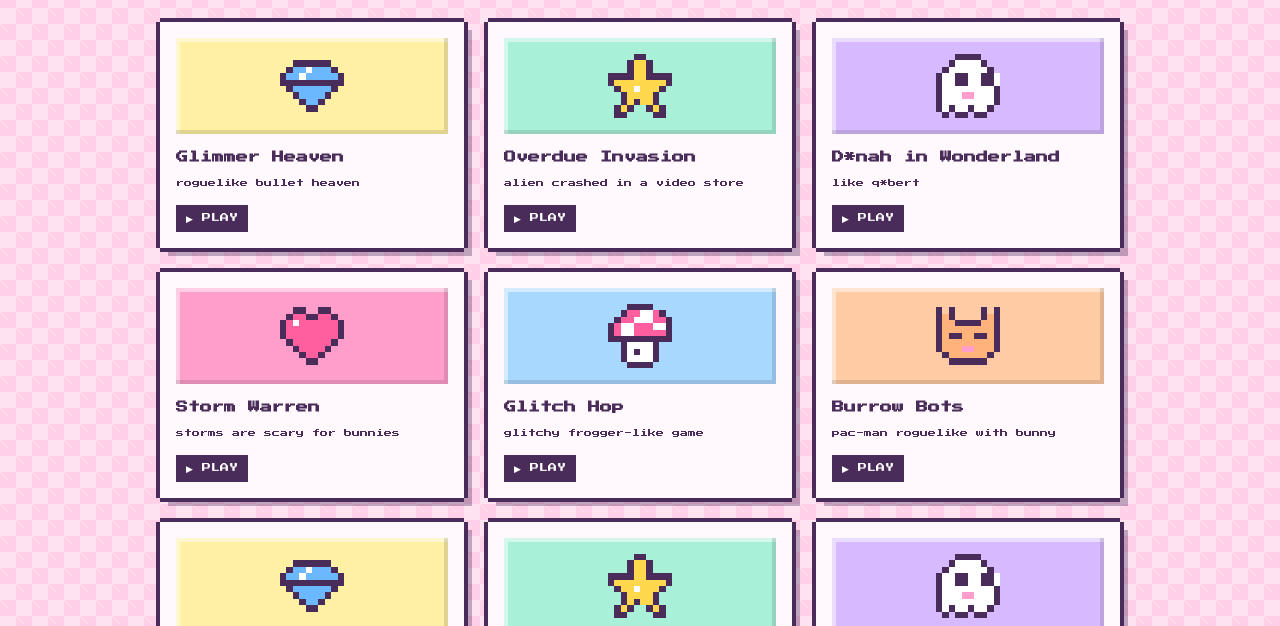
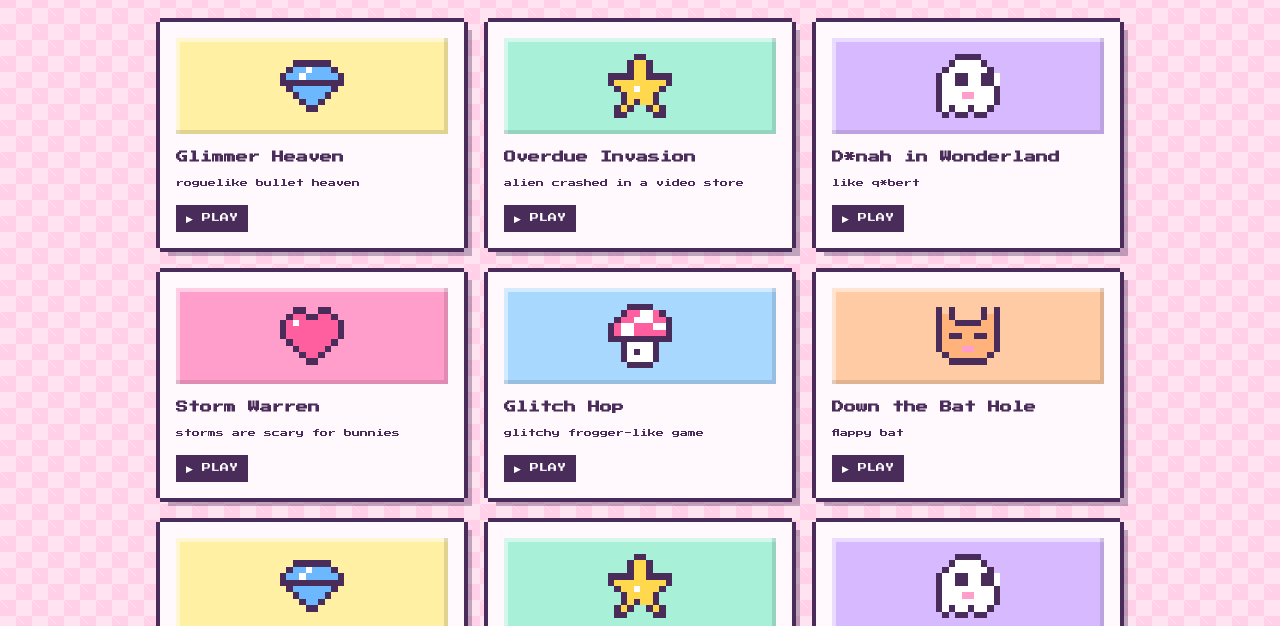
Before and after one commit to pleasance/poked, a plain HTML site: page index.html in a window 1280 px wide. Shown: the part 184-810 px from the top of the page. Drawn offline with Linux system fonts and the light colour scheme.

Commit message:
Update index.html

```diff
--- a/index.html
+++ b/index.html
@@ -133,7 +133,7 @@ const GAMES = [
   { name: "D*nah in Wonderland", url: "https://poked.us/dinah.html",                            desc: "like q*bert",        color: "lilac", icon: "ghost" },
   { name: "Storm Warren",    url: "https://poked.us/storm.html",                               desc: "storms are scary for bunnies",     color: "pink",  icon: "heart" },
   { name: "Glitch Hop",    url: "https://poked.us/glitch_hop.html",                            desc: "glitchy frogger-like game",             color: "sky",   icon: "mushroom" },
-  { name: "Burrow Bots", url: "https://poked.us/bun.html",                           desc: "pac-man roguelike with bunny",       color: "peach", icon: "cat" },
+  { name: "Down the Bat Hole", url: "https://poked.us/bat.html",                           desc: "flappy bat",       color: "peach", icon: "cat" },
   { name: "Glitchfall",       url: "https://poked.us/glitchfall.html",                           desc: "glitchy puzzle game", color: "lemon", icon: "gem" },
   { name: "Pet Rock Paperboy",     url: "https://poked.us/petrock.html", desc: "throw pet rocks!",       color: "mint",  icon: "star" },
     { name: "Fluffzilla", url: "https://poked.us/fluffzilla.html",                            desc: "glitchy rampage style game",        color: "lilac", icon: "ghost" },
```
